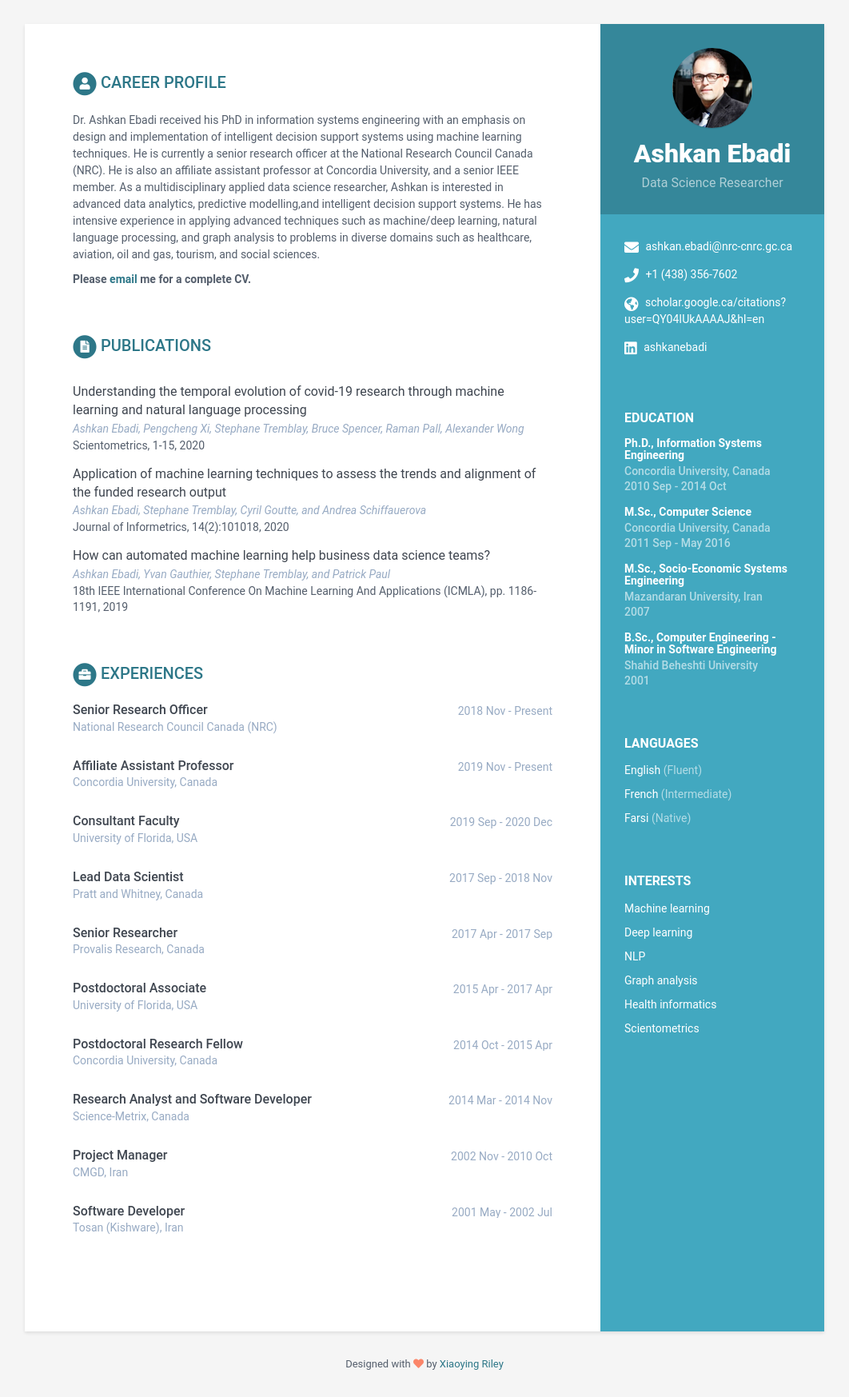
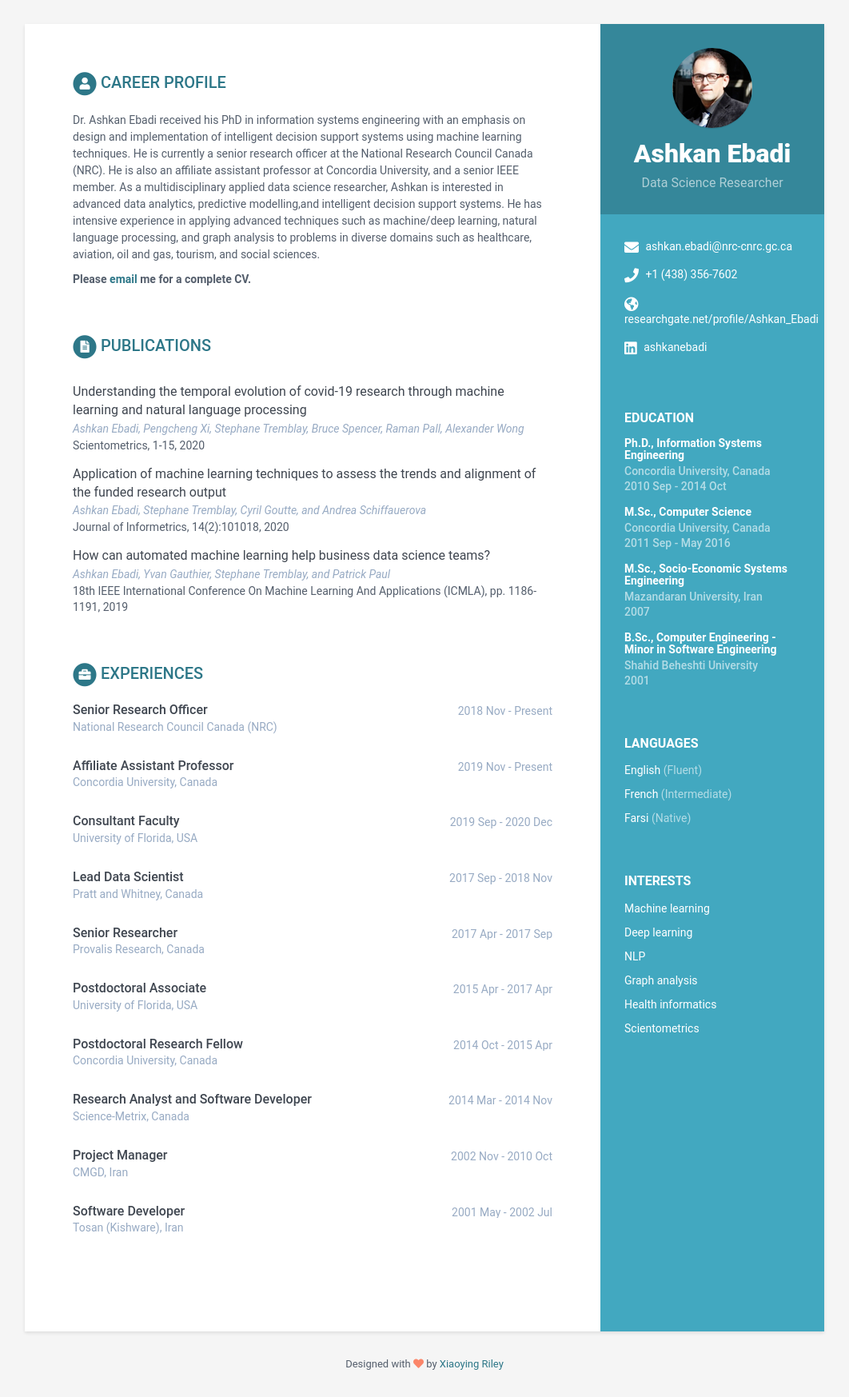
Before and after one commit to ashkan-nrc/ashkan-nrc.github.io, a Jekyll site: the page built from index.html, in a window 1280 px wide. Shown: the whole page at 80% size, without its empty margins (109-1171 px from the left). Built offline with Jekyll 4.4.1, drawn with Linux system fonts in a browser that asks for light colours.

Commit message:
data updated...

```diff
--- a/_data/data.yml
+++ b/_data/data.yml
@@ -15,7 +15,8 @@ sidebar:
     email: ashkan.ebadi@nrc-cnrc.gc.ca
     phone: +1 (438) 356-7602
     linkedin: ashkanebadi
-    website:  scholar.google.ca/citations?user=QY04IUkAAAAJ&hl=en  #do not add http://
+    website: scholar.google.ca/citations?user=QY04IUkAAAAJ&hl=en
+    website: researchgate.net/profile/Ashkan_Ebadi
     github:
     gitlab:
     bitbucket:
```
